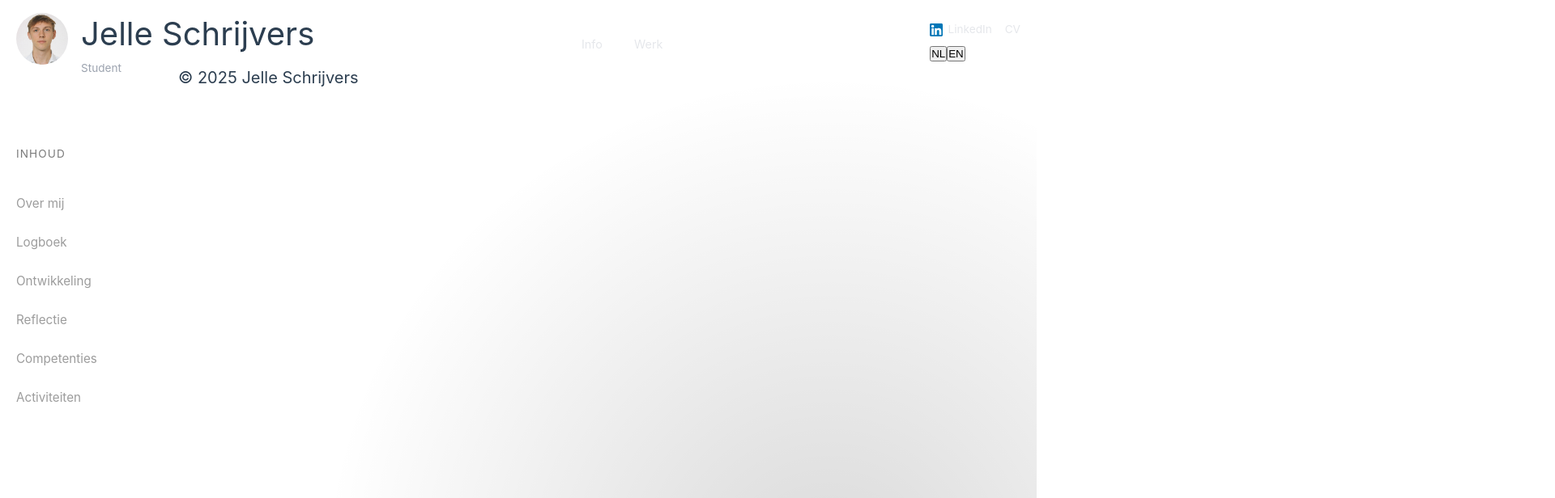
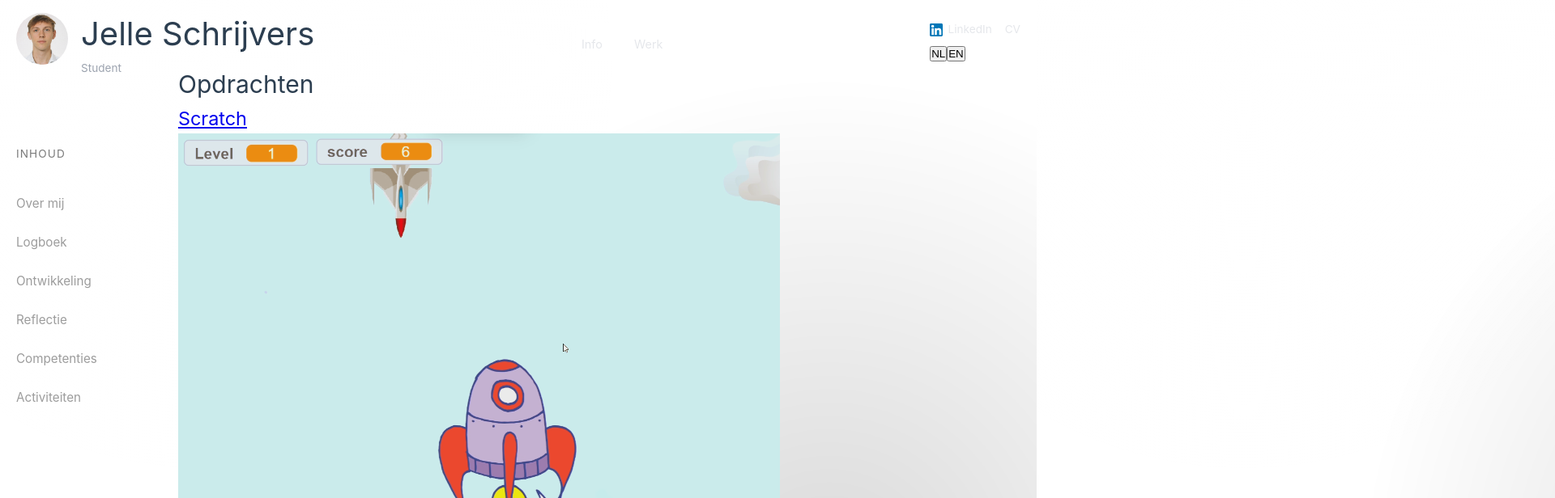
Before and after one commit to JelleSchrijvers-PXL/portfolio2-JelleSchrijvers-PXL, a Vue app in the folder portfolio/: page /work in a window 1280 px wide. Shown: the top 616 px of the page at 81% size, 1920 px wide, since content can reach past the window. Built offline with nearby package versions, Linux system fonts and the light colour scheme.

Commit message:
de previews van projecten toegevoegd

```diff
--- /dev/null
+++ b/portfolio/src/components/workpreviews.vue
@@ -0,0 +1,151 @@
+<script setup>
+// Helper functie voor assets in src/assets/foto/
+const img = (bestand) =>
+  new URL(`../assets/foto/${bestand}`, import.meta.url).href;
+
+const opdrachten = [
+  {
+    id: "scratch",
+    title: "Scratch",
+    image: img("scratch-foto-inleinding.png"),
+    alt: "foto van scratch project",
+  },
+  {
+    id: "POP-reflectie",
+    title: "POP: AIM-reflectie op scratchproject",
+    image: img("preview-aim-reflectie.png"),
+    alt: "foto van reflectie scratch",
+  },
+  {
+    id: "planning",
+    title: "POP: planning",
+    image: img("Preview-POP-planning.png"),
+    alt: "foto van pop planning",
+  },
+  {
+    id: "reflectie-PE-C1",
+    title: "Reflectie PE: C# Console",
+    image: img("preview-relfectie-C1.png"),
+    alt: "foto van reflectie C# console",
+  },
+  {
+    id: "werkveldverkenning",
+    title: "Werkveldverkenning",
+    image: img("preview-werkveldverkenning.png"),
+    alt: "foto van werkveldverkenning",
+  },
+  {
+    id: "reflectie-PE-debugging",
+    title: "Reflectie PE: Debugging (C#)",
+    image: img("preview-reflectie-debugging.png"),
+    alt: "foto van reflectie debugging",
+  },
+  {
+    id: "reflectie-SDGs",
+    title: "Reflectie: SDG's",
+    image: img("preview-reflectie-sdg.png"),
+    alt: "foto van reflectie SDG's",
+  },
+  {
+    id: "CV",
+    title: "Curriculum Vitae",
+    image: img("cv-foto-inleiding.png"),
+    alt: "foto van CV project",
+  },
+  {
+    id: "portfolio",
+    title: "Portfolio",
+    image: img("preview-portfolio.png"),
+    alt: "foto van portfolio",
+  },
+];
+
+const pes = [
+  {
+    id: "LDB",
+    title: "LockDown Browser (LDB)",
+    image: img("preview-ldb.png"),
+    alt: "foto van LockDown Browser",
+  },
+  {
+    id: "GIT",
+    title: "GIT & GitHub",
+    image: img("preview-Git.png"),
+    alt: "foto van git PE",
+  },
+  {
+    id: "gastsprekers",
+    title: "Reflectie gastsprekers",
+    image: img("preview-gastspreker (1).jpg"),
+    alt: "foto van reflectie gastsprekers",
+  },
+  {
+    id: "console-PE",
+    title: "C# Console",
+    image: img("preview-PE-Console.png"),
+    alt: "foto van PE console",
+  },
+  {
+    id: "webdevelopment",
+    title: "HTML & CSS",
+    image: img("preview-html&css.png"),
+    alt: "foto van PE html&css",
+  },
+  {
+    id: "debugging",
+    title: "Debugging (C#)",
+    image: img("preview-debugging.png"),
+    alt: "foto van PE debugging",
+  },
+  {
+    id: "WPF",
+    title: "C# WPF",
+    image: img("preview-wpf.png"),
+    alt: "foto van PE WPF",
+  },
+];
+</script>
+
+<template>
+  <div class="container-work">
+    <!-- Opdrachten -->
+    <div class="container-projecten">
+      <h2>Opdrachten</h2>
+      <section
+        v-for="item in opdrachten"
+        :key="item.id"
+        :id="item.id"
+        class="opdrachten"
+      >
+        <div class="container-opdrachten">
+          <router-link :to="`/project/${item.id}`">
+            <article class="opdracht">
+              <h3>{{ item.title }}</h3>
+              <img :src="item.image" :alt="item.alt" />
+            </article>
+          </router-link>
+        </div>
+      </section>
+    </div>
+
+    <!-- PE's -->
+    <div class="containter-PE">
+      <h2>PE's</h2>
+      <section
+        v-for="item in pes"
+        :key="item.id"
+        :id="item.id"
+        class="opdrachten"
+      >
+        <div class="container-opdrachten">
+          <router-link :to="`/project/${item.id}`">
+            <article class="opdracht">
+              <h3>{{ item.title }}</h3>
+              <img :src="item.image" :alt="item.alt" />
+            </article>
+          </router-link>
+        </div>
+      </section>
+    </div>
+  </div>
+</template>
--- a/portfolio/src/pages/work.vue
+++ b/portfolio/src/pages/work.vue
@@ -1,9 +1,11 @@
 <script setup>
+import Workpreviews from '@/components/workpreviews.vue';
+
 
 </script>
 
 <template>
-
+    <Workpreviews />
 </template>
 
 <style scoped>
```
